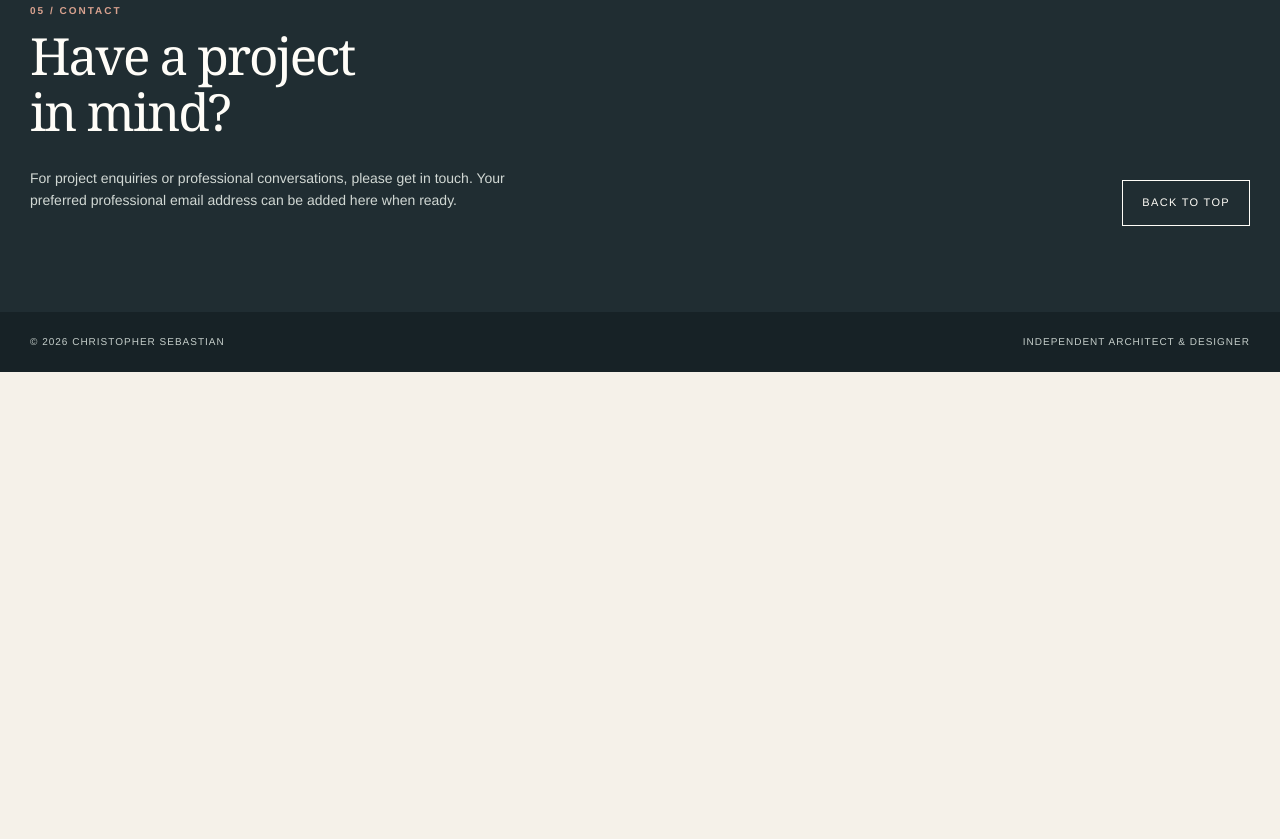
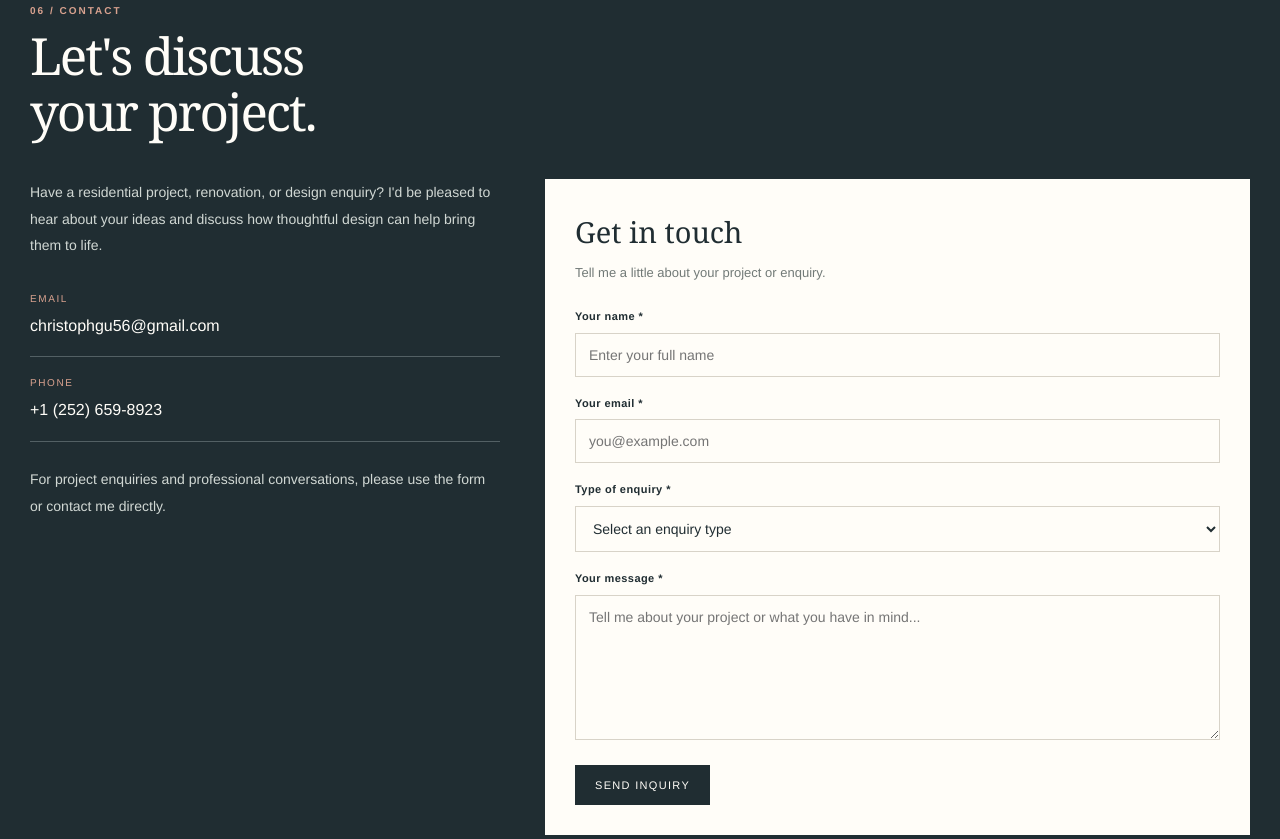
Before and after one commit to chris331gu-alt/chris331gu-alt.github.io, a plain HTML site: page index.html in a window 1280 px wide. Shown: the part 4392-5231 px from the top of the page. Before the commit the page ends 4764 px from the top, so only its background shows below. Drawn offline with Linux system fonts and the light colour scheme.

Commit message:
Update index.html

```diff
--- a/index.html
+++ b/index.html
@@ -328,7 +328,12 @@
       margin-bottom: 8px;
     }
 
-    .project-location { color: var(--muted); font-size: 12px; margin-bottom: 13px; }
+    .project-location {
+      color: var(--muted);
+      font-size: 12px;
+      margin-bottom: 13px;
+    }
+
     .project-info p { font-size: 13px; color: var(--ink-soft); }
     .project-info .button { margin-top: auto; }
 
@@ -359,25 +364,126 @@
 
     .education-box p { color: var(--muted); font-size: 13px; }
 
+    /* Contact section */
     .contact { background: var(--ink); color: var(--white); }
     .contact .section-label { color: #d9a28f; }
     .contact h2 { max-width: 700px; }
 
-    .contact-row {
-      display: flex;
-      align-items: end;
-      justify-content: space-between;
-      gap: 25px;
-      margin-top: 28px;
+    .contact-details {
+      display: grid;
+      grid-template-columns: .8fr 1.2fr;
+      gap: 45px;
+      margin-top: 40px;
+      align-items: start;
     }
 
-    .contact-row p { color: #d1d8d4; max-width: 510px; font-size: 14px; }
+    .contact-intro {
+      color: #d1d8d4;
+      font-size: 14px;
+      line-height: 1.9;
+    }
 
-    .contact .button { border-color: var(--white); color: var(--white); }
+    .contact-method {
+      padding: 18px 0;
+      border-bottom: 1px solid #536064;
+    }
+
+    .contact-method-label {
+      display: block;
+      color: #d9a28f;
+      font-size: 10px;
+      text-transform: uppercase;
+      letter-spacing: .16em;
+      margin-bottom: 6px;
+    }
+
+    .contact-method a {
+      color: var(--white);
+      text-decoration: none;
+      overflow-wrap: anywhere;
+    }
+
+    .contact-method a:hover { color: #d9a28f; }
+
+    .contact-form {
+      background: var(--white);
+      color: var(--ink);
+      padding: 30px;
+    }
+
+    .contact-form h3 {
+      font-family: var(--serif);
+      font-size: 29px;
+      font-weight: 400;
+      margin-bottom: 8px;
+    }
+
+    .contact-form > p {
+      color: var(--muted);
+      font-size: 13px;
+      margin-bottom: 24px;
+    }
+
+    .form-field { margin-bottom: 18px; }
+
+    .form-field label {
+      display: block;
+      font-size: 11px;
+      font-weight: 700;
+      margin-bottom: 7px;
+      letter-spacing: .04em;
+    }
+
+    .form-field input,
+    .form-field select,
+    .form-field textarea {
+      width: 100%;
+      padding: 13px;
+      border: 1px solid var(--line);
+      border-radius: 0;
+      background: #fffdf8;
+      color: var(--ink);
+      font-family: var(--sans);
+      font-size: 14px;
+    }
+
+    .form-field textarea {
+      min-height: 145px;
+      resize: vertical;
+    }
+
+    .form-field input:focus,
+    .form-field select:focus,
+    .form-field textarea:focus {
+      outline: 2px solid var(--sage);
+      outline-offset: 1px;
+    }
+
+    .contact-form .button {
+      cursor: pointer;
+      font-family: var(--sans);
+    }
+
+    .contact .button {
+      border-color: var(--white);
+      color: var(--white);
+    }
 
     .contact .button:hover {
       background: var(--white);
       color: var(--ink);
+    }
+
+    .contact-form .button.primary {
+      background: var(--ink);
+      color: var(--white);
+      border-color: var(--ink);
+    }
+
+    .contact-form .button.primary:hover {
+      background: var(--clay-dark);
+      border-color: var(--clay-dark);
+      color: var(--white);
     }
 
     footer {
@@ -401,15 +507,18 @@
       .topbar { align-items: flex-start; flex-direction: column; }
       nav { gap: 13px; }
       nav a { font-size: 9px; }
-      .hero, .section-head, .about-grid, .education-grid { grid-template-columns: 1fr; }
+      .hero, .section-head, .about-grid, .education-grid {
+        grid-template-columns: 1fr;
+      }
       .hero { padding: 52px 0 62px; gap: 42px; }
       .portrait-wrap { justify-self: center; width: min(88%, 390px); }
       .section { padding: 60px 0; }
       .section-head { gap: 17px; }
       .practice-grid, .project-grid { grid-template-columns: 1fr; }
       .practice-card { min-height: auto; }
-      .contact-row { align-items: flex-start; flex-direction: column; }
       .ticker-inner { justify-content: flex-start; }
+      .contact-details { grid-template-columns: 1fr; gap: 28px; }
+      .contact-form { padding: 22px; }
     }
   </style>
 </head>
@@ -420,6 +529,7 @@
       Christopher Sebastian
       <span>Independent Architect &amp; Designer</span>
     </a>
+
     <nav aria-label="Main navigation">
       <a href="#about">About</a>
       <a href="#practice">Practice</a>
@@ -521,11 +631,13 @@
             <h3>Residential design</h3>
             <p>Thoughtful homes and renovations shaped around daily life, natural light, function, and character.</p>
           </article>
+
           <article class="practice-card">
             <div class="number">02</div>
             <h3>Commercial design</h3>
             <p>Workplace and commercial environments planned to support how people move, interact, and work.</p>
           </article>
+
           <article class="practice-card">
             <div class="number">03</div>
             <h3>Design development</h3>
@@ -551,11 +663,13 @@
 
         <div class="project-grid">
           <article class="project-card">
-            <a href="bellevue-home-renovation.html" aria-label="View Bellevue Home Renovation project">
+            <a href="bellevue-home-renovation.html"
+               aria-label="View Bellevue Home Renovation project">
               <img class="project-card-image"
                 src="images/bellevue-home-renovation-kitchen-skylights-clerestory-wc-studio.webp"
                 alt="Bellevue home renovation featuring a kitchen with skylights">
             </a>
+
             <div class="project-info">
               <div class="project-category">Residential Architecture</div>
               <h3>Bellevue Home Renovation</h3>
@@ -594,6 +708,7 @@
                 src="images/THE%2B253%2BFIVE%2B-%2BDIAGRAM%2B6.webp"
                 alt="Architectural design development diagram">
             </a>
+
             <div class="project-info">
               <div class="project-category">Design Development &amp; Blueprints</div>
               <h3>Architectural Drawings &amp; Design Studies</h3>
@@ -613,7 +728,7 @@
     <section class="shell section" id="education">
       <div class="section-head">
         <div>
-          <div class="section-label">04 / Education</div>
+          <div class="section-label">05 / Education</div>
           <h2>Learning that<br>shapes perspective.</h2>
         </div>
         <p class="section-lede">
@@ -626,6 +741,7 @@
         <div class="education-box">
           <div class="section-label">Architectural studies</div>
         </div>
+
         <div class="education-box">
           <h3>University of Auckland</h3>
           <p>New Zealand</p>
@@ -640,15 +756,98 @@
 
     <section class="contact section" id="contact">
       <div class="shell">
-        <div class="section-label">05 / Contact</div>
-        <h2>Have a project<br>in mind?</h2>
-        <div class="contact-row">
-          <p>
-            For project enquiries or professional conversations, please get
-            in touch. Your preferred professional email address can be added
-            here when ready.
-          </p>
-          <a class="button" href="#top">Back to top</a>
+        <div class="section-label">06 / Contact</div>
+        <h2>Let's discuss<br>your project.</h2>
+
+        <div class="contact-details">
+          <div>
+            <p class="contact-intro">
+              Have a residential project, renovation, or design enquiry?
+              I'd be pleased to hear about your ideas and discuss how
+              thoughtful design can help bring them to life.
+            </p>
+
+            <div class="contact-method">
+              <span class="contact-method-label">Email</span>
+              <a href="mailto:christophgu56@gmail.com">
+                christophgu56@gmail.com
+              </a>
+            </div>
+
+            <div class="contact-method">
+              <span class="contact-method-label">Phone</span>
+              <a href="tel:+12526598923">
+                +1 (252) 659-8923
+              </a>
+            </div>
+
+            <p class="contact-intro" style="margin-top:24px;">
+              For project enquiries and professional conversations,
+              please use the form or contact me directly.
+            </p>
+          </div>
+
+          <div class="contact-form">
+            <h3>Get in touch</h3>
+            <p>Tell me a little about your project or enquiry.</p>
+
+            <form
+              action="https://formsubmit.co/christophgu56@gmail.com"
+              method="POST">
+
+              <input type="hidden" name="_subject"
+                value="New Website Enquiry — Christopher Sebastian">
+              <input type="hidden" name="_template" value="table">
+
+              <div class="form-field">
+                <label for="contact-name">Your name *</label>
+                <input
+                  type="text"
+                  id="contact-name"
+                  name="name"
+                  placeholder="Enter your full name"
+                  autocomplete="name"
+                  required>
+              </div>
+
+              <div class="form-field">
+                <label for="contact-email">Your email *</label>
+                <input
+                  type="email"
+                  id="contact-email"
+                  name="email"
+                  placeholder="you@example.com"
+                  autocomplete="email"
+                  required>
+              </div>
+
+              <div class="form-field">
+                <label for="project-type">Type of enquiry *</label>
+                <select id="project-type" name="Project type" required>
+                  <option value="">Select an enquiry type</option>
+                  <option value="Residential Architecture">Residential Architecture</option>
+                  <option value="Home Renovation">Home Renovation</option>
+                  <option value="Commercial Design">Commercial Design</option>
+                  <option value="Floor Plans and Design Development">Floor Plans &amp; Design Development</option>
+                  <option value="Professional Enquiry">Professional Enquiry</option>
+                  <option value="Other">Other</option>
+                </select>
+              </div>
+
+              <div class="form-field">
+                <label for="contact-message">Your message *</label>
+                <textarea
+                  id="contact-message"
+                  name="message"
+                  placeholder="Tell me about your project or what you have in mind..."
+                  required></textarea>
+              </div>
+
+              <button class="button primary" type="submit">
+                Send Inquiry
+              </button>
+            </form>
+          </div>
         </div>
       </div>
     </section>
```
